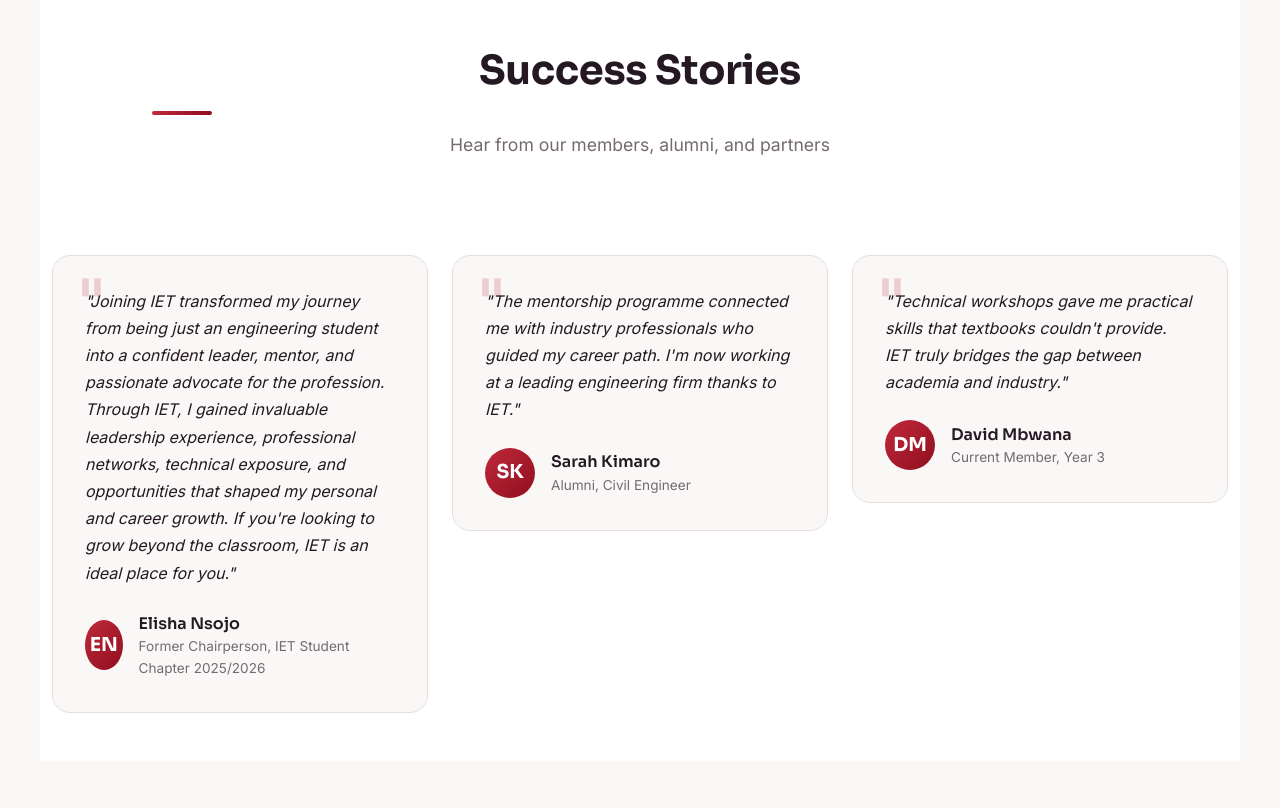
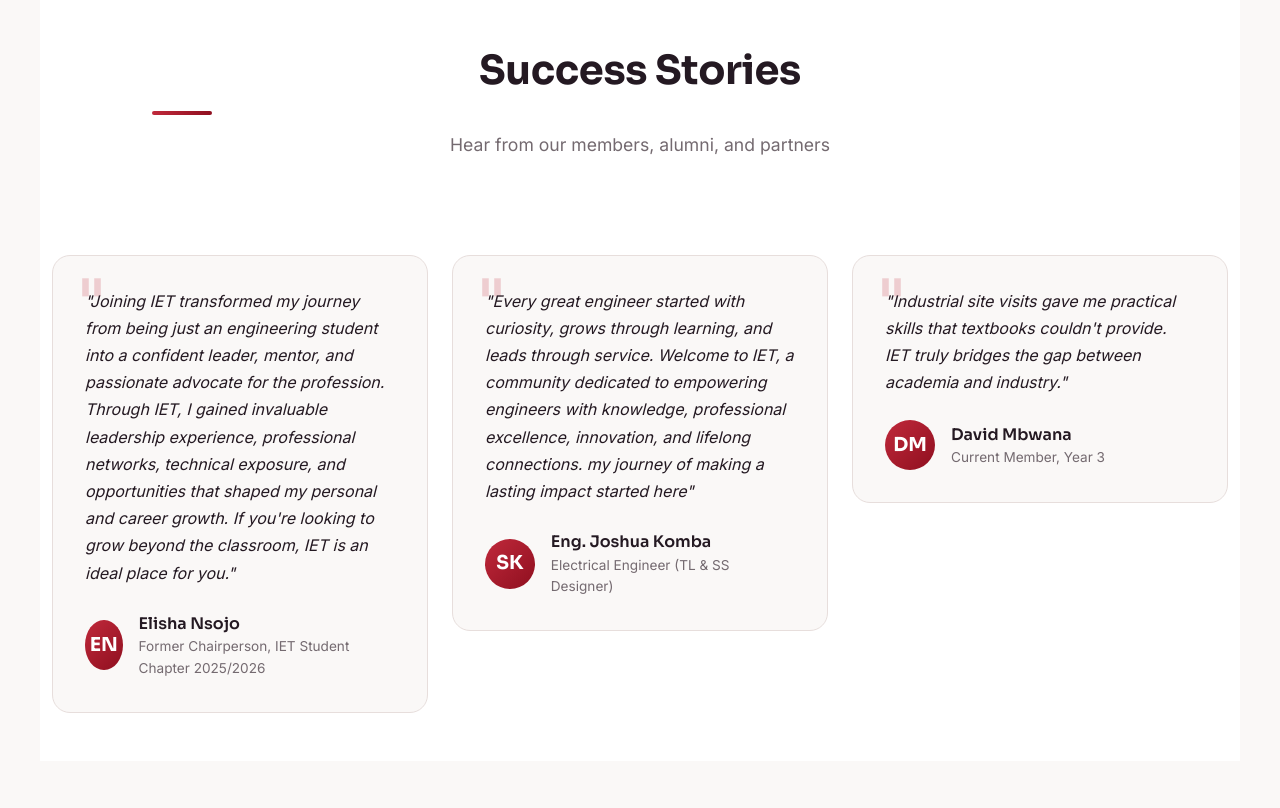
Before and after one commit to Imancharlie/ietudsm, a Django app: page / in a window 1280 px wide. Shown: the part 3753-4561 px from the top of the page. Run offline with Django 4.2, Linux system fonts and the light colour scheme.

Commit message:
updated testmonies and added logo

```diff
--- a/iet_system/settings.py
+++ b/iet_system/settings.py
@@ -16,7 +16,7 @@ BASE_DIR = Path(__file__).resolve().parent.parent
 SECRET_KEY = 'django-insecure-change-this-in-production-!@#$%^&*()'
 
 # SECURITY WARNING: don't run with debug turned on in production!
-DEBUG = False
+DEBUG = True
 
 ALLOWED_HOSTS = ['ietudsm.co.tz','localhost','127.0.0.1']
 
--- a/iet_system/urls.py
+++ b/iet_system/urls.py
@@ -49,4 +49,4 @@ urlpatterns = [
 
 if settings.DEBUG:
     urlpatterns += static(settings.MEDIA_URL, document_root=settings.MEDIA_ROOT)
-    urlpatterns += static(settings.STATIC_URL, document_root=settings.STATIC_ROOT)
+    urlpatterns += static(settings.STATIC_URL, document_root=settings.STATICFILES_DIRS[0])
--- a/templates/base.html
+++ b/templates/base.html
@@ -10,6 +10,7 @@
     <link rel="preconnect" href="https://fonts.gstatic.com" crossorigin>
     <link href="https://fonts.googleapis.com/css2?family=Sora:wght@500;600;700;800&family=Inter:wght@400;500;600;700&family=IBM+Plex+Mono:wght@500&display=swap" rel="stylesheet">
     {% load static %}
+    <link rel="icon" type="image/jpeg" href="{% static 'logo-icon.jpg' %}">
     <style>
         /* ============================================
            IET-UDSM Design Tokens
@@ -459,6 +460,11 @@
     </nav>
 
     <main class="container my-4" id="main-content">
+        {% block content %}{% endblock %}
+    </main>
+
+    <!-- Messages Container - Outside main to prevent appearing inside cards -->
+    <div class="container">
         {% if messages %}
             {% for message in messages %}
                 <div class="alert alert-{{ message.tags }} alert-dismissible fade show" role="alert">
@@ -467,9 +473,7 @@
                 </div>
             {% endfor %}
         {% endif %}
-
-        {% block content %}{% endblock %}
-    </main>
+    </div>
 
 <footer class="mt-auto">
     <div class="container text-center">
@@ -487,7 +491,7 @@
                 setTimeout(function () {
                     var bsAlert = bootstrap.Alert.getOrCreateInstance(alert);
                     bsAlert.close();
-                }, 5000);
+                }, 15000); // Increased to 15 seconds
             });
         });
     </script>
--- a/templates/landing.html
+++ b/templates/landing.html
@@ -1166,19 +1166,19 @@
             </div>
             <div class="col-lg-4 col-md-6">
                 <div class="testimonial-card">
-                    <p class="testimonial-text">"The mentorship programme connected me with industry professionals who guided my career path. I'm now working at a leading engineering firm thanks to IET."</p>
+                    <p class="testimonial-text">"Every great engineer started with curiosity, grows through learning, and leads through service. Welcome to IET, a community dedicated to empowering engineers with knowledge, professional excellence, innovation, and lifelong connections. my journey of making a lasting impact started here"</p>
                     <div class="testimonial-author">
                         <div class="testimonial-avatar">SK</div>
                         <div>
-                            <div class="testimonial-name">Sarah Kimaro</div>
-                            <div class="testimonial-role">Alumni, Civil Engineer</div>
+                            <div class="testimonial-name">Eng. Joshua Komba</div>
+                            <div class="testimonial-role">Electrical Engineer (TL & SS Designer)</div>
                         </div>
                     </div>
                 </div>
             </div>
             <div class="col-lg-4 col-md-6">
                 <div class="testimonial-card">
-                    <p class="testimonial-text">"Technical workshops gave me practical skills that textbooks couldn't provide. IET truly bridges the gap between academia and industry."</p>
+                    <p class="testimonial-text">"Industrial site visits gave me practical skills that textbooks couldn't provide. IET truly bridges the gap between academia and industry."</p>
                     <div class="testimonial-author">
                         <div class="testimonial-avatar">DM</div>
                         <div>
```
Also changed, not shown: static/logo-icon.jpg (added).
